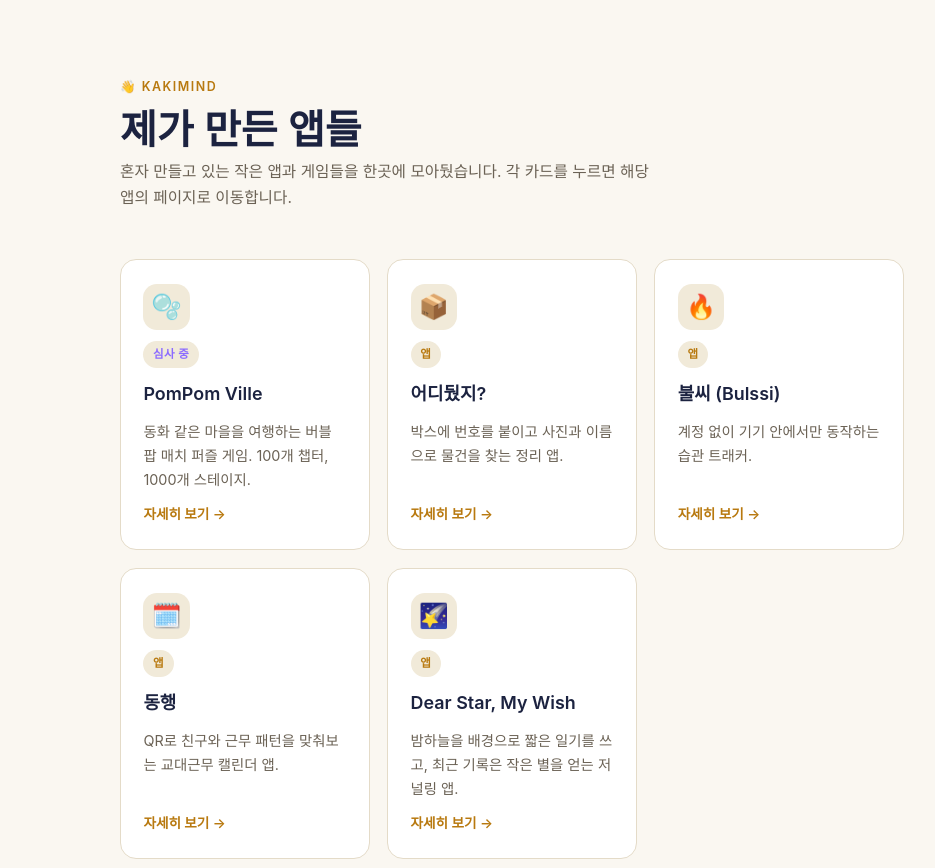
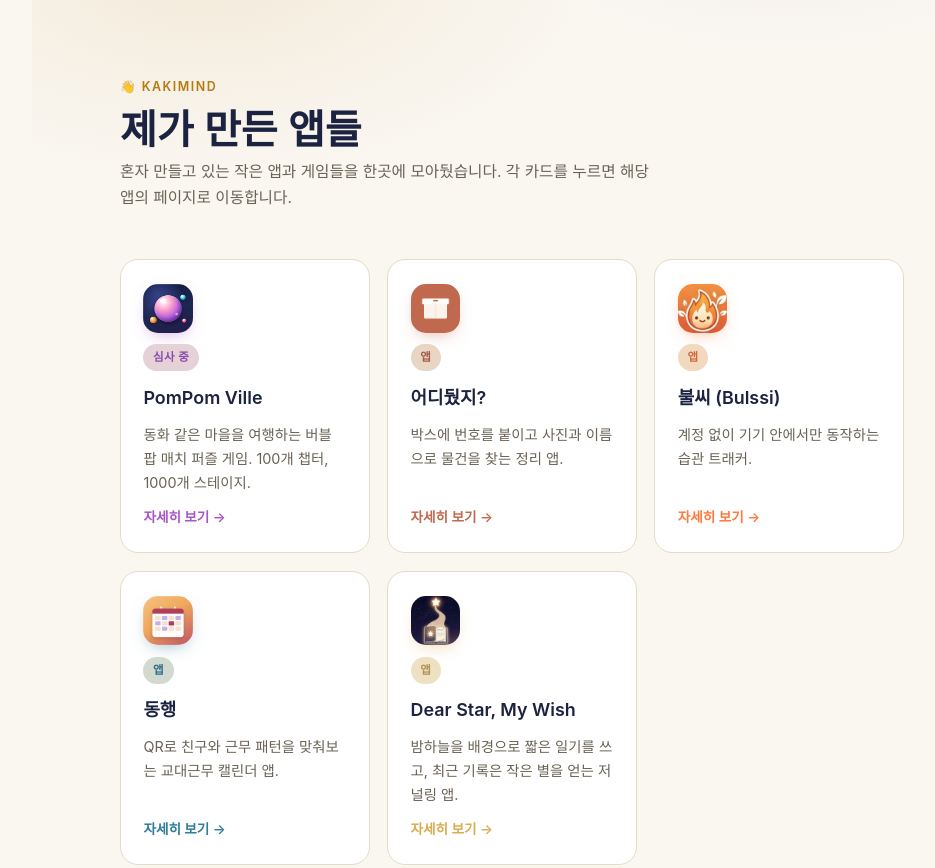
Before and after one commit to kakimind/apps, a plain HTML site: page index.html in a window 1280 px wide. Shown: the top 868 px of the page, without its empty margins (128-1063 px from the left). Drawn offline with Linux system fonts and the light colour scheme.

Commit message:
Redesign hub with real app icons and per-app accent colors

```diff
--- a/index.html
+++ b/index.html
@@ -17,6 +17,7 @@
     --rule: #e4dbc8;
     --focus: #7a5a12;
     --chip-bg: #f1ead9;
+    --glow-alpha: 0.16;
   }
 
   @media (prefers-color-scheme: dark) {
@@ -31,6 +32,7 @@
       --rule: #333a5c;
       --focus: #e7c477;
       --chip-bg: #232852;
+      --glow-alpha: 0.28;
     }
   }
 
@@ -44,11 +46,34 @@
     font-size: 16px;
     line-height: 1.65;
     -webkit-font-smoothing: antialiased;
+    position: relative;
+    overflow-x: hidden;
+  }
+
+  /* Soft decorative glow behind the masthead — pure CSS, no image weight */
+  body::before {
+    content: "";
+    position: absolute;
+    top: -12rem; left: 50%;
+    width: 60rem; height: 34rem;
+    transform: translateX(-50%);
+    background:
+      radial-gradient(38rem 20rem at 18% 30%, rgba(184,121,15,0.10), transparent 65%),
+      radial-gradient(30rem 18rem at 78% 10%, rgba(168,108,220,0.10), transparent 65%);
+    pointer-events: none;
+    z-index: 0;
+  }
+  @media (prefers-color-scheme: dark) {
+    body::before {
+      background:
+        radial-gradient(38rem 20rem at 18% 30%, rgba(217,172,82,0.14), transparent 65%),
+        radial-gradient(30rem 18rem at 78% 10%, rgba(130,110,230,0.16), transparent 65%);
+    }
   }
 
   h1, h2 { font-family: Georgia, "Iowan Old Style", "Nanum Myeongjo", "Noto Serif KR", ui-serif, serif; color: var(--heading); text-wrap: balance; font-weight: 600; }
 
-  .page { max-width: 52rem; margin: 0 auto; padding: 4.5rem 1.5rem 6rem; }
+  .page { max-width: 52rem; margin: 0 auto; padding: 4.5rem 1.5rem 6rem; position: relative; z-index: 1; }
 
   header.masthead { margin-bottom: 3rem; }
 
@@ -69,30 +94,33 @@
   }
 
   .card {
+    --card-accent: var(--accent);
     background: var(--bg-raised);
     border: 1px solid var(--rule);
-    border-radius: 16px;
+    border-radius: 18px;
     padding: 1.5rem 1.4rem;
     text-decoration: none;
     color: inherit;
     display: flex;
     flex-direction: column;
     gap: 0.7rem;
-    transition: transform 0.15s ease, border-color 0.15s ease;
+    transition: transform 0.18s ease, border-color 0.18s ease, box-shadow 0.18s ease;
+    position: relative;
   }
 
   .card:hover, .card:focus-visible {
-    transform: translateY(-2px);
-    border-color: var(--accent-dim);
+    transform: translateY(-3px);
+    border-color: color-mix(in srgb, var(--card-accent) 55%, var(--rule));
+    box-shadow: 0 14px 28px -14px color-mix(in srgb, var(--card-accent) 60%, transparent);
     outline: none;
   }
 
   .card .icon {
-    width: 2.9rem; height: 2.9rem;
-    border-radius: 14px;
-    display: flex; align-items: center; justify-content: center;
-    font-size: 1.5rem;
-    background: var(--chip-bg);
+    width: 3.1rem; height: 3.1rem;
+    border-radius: 15px;
+    display: block;
+    object-fit: cover;
+    box-shadow: 0 6px 16px -6px color-mix(in srgb, var(--card-accent) 50%, transparent);
   }
 
   .card h2 { font-size: 1.12rem; margin: 0; font-family: inherit; }
@@ -106,17 +134,21 @@
     letter-spacing: 0.04em;
     padding: 0.25rem 0.6rem;
     border-radius: 999px;
-    background: var(--chip-bg);
-    color: var(--accent);
+    background: color-mix(in srgb, var(--card-accent) 16%, var(--chip-bg));
+    color: color-mix(in srgb, var(--card-accent) 80%, var(--heading));
   }
-
-  .card .tag.soon { color: #8c6bff; }
 
   .card .go {
     font-size: 0.85rem;
-    color: var(--accent);
+    color: var(--card-accent);
     font-weight: 600;
+    display: inline-flex;
+    align-items: center;
+    gap: 0.3em;
+    transition: gap 0.15s ease;
   }
+
+  .card:hover .go { gap: 0.55em; }
 
   footer {
     margin-top: 3.5rem;
@@ -149,40 +181,40 @@
   </header>
 
   <div class="grid">
-    <a class="card" href="https://kakimind.github.io/pompomville/">
-      <div class="icon">🫧</div>
-      <span class="tag soon">심사 중</span>
+    <a class="card" style="--card-accent:#a855c9" href="https://kakimind.github.io/pompomville/">
+      <img class="icon" src="assets/pompomville.png" alt="PomPom Ville 아이콘">
+      <span class="tag">심사 중</span>
       <h2>PomPom Ville</h2>
       <p>동화 같은 마을을 여행하는 버블 팝 매치 퍼즐 게임. 100개 챕터, 1000개 스테이지.</p>
       <span class="go">자세히 보기 →</span>
     </a>
 
-    <a class="card" href="https://kakimind.github.io/box-find-web/">
-      <div class="icon">📦</div>
+    <a class="card" style="--card-accent:#c1694f" href="https://kakimind.github.io/box-find-web/">
+      <img class="icon" src="assets/boxfind.png" alt="어디뒀지? 아이콘">
       <span class="tag">앱</span>
       <h2>어디뒀지?</h2>
       <p>박스에 번호를 붙이고 사진과 이름으로 물건을 찾는 정리 앱.</p>
       <span class="go">자세히 보기 →</span>
     </a>
 
-    <a class="card" href="https://kakimind.github.io/bulssi-homepage/">
-      <div class="icon">🔥</div>
+    <a class="card" style="--card-accent:#ff7a3d" href="https://kakimind.github.io/bulssi-homepage/">
+      <img class="icon" src="assets/bulssi.png" alt="불씨 아이콘">
       <span class="tag">앱</span>
       <h2>불씨 (Bulssi)</h2>
       <p>계정 없이 기기 안에서만 동작하는 습관 트래커.</p>
       <span class="go">자세히 보기 →</span>
     </a>
 
-    <a class="card" href="https://kakimind.github.io/shift-calendar/">
-      <div class="icon">🗓️</div>
+    <a class="card" style="--card-accent:#2e7d9a" href="https://kakimind.github.io/shift-calendar/">
+      <img class="icon" src="assets/shiftcalendar.png" alt="동행 아이콘">
       <span class="tag">앱</span>
       <h2>동행</h2>
       <p>QR로 친구와 근무 패턴을 맞춰보는 교대근무 캘린더 앱.</p>
       <span class="go">자세히 보기 →</span>
     </a>
 
-    <a class="card" href="https://kakimind.github.io/dear-star-my-wish/">
-      <div class="icon">🌠</div>
+    <a class="card" style="--card-accent:#d9ac52" href="https://kakimind.github.io/dear-star-my-wish/">
+      <img class="icon" src="assets/dearstar.png" alt="Dear Star, My Wish 아이콘">
       <span class="tag">앱</span>
       <h2>Dear Star, My Wish</h2>
       <p>밤하늘을 배경으로 짧은 일기를 쓰고, 최근 기록은 작은 별을 얻는 저널링 앱.</p>
```
Also changed, not shown: assets/boxfind.png (added), assets/bulssi.png (added), assets/dearstar.png (added), assets/pompomville.png (added), assets/shiftcalendar.png (added).
